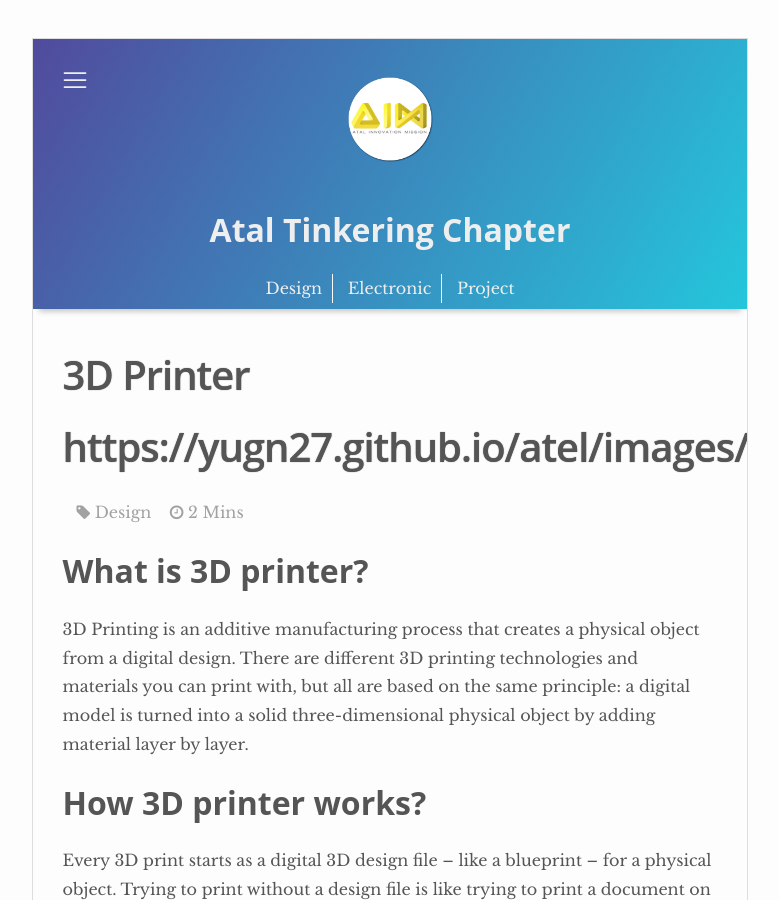
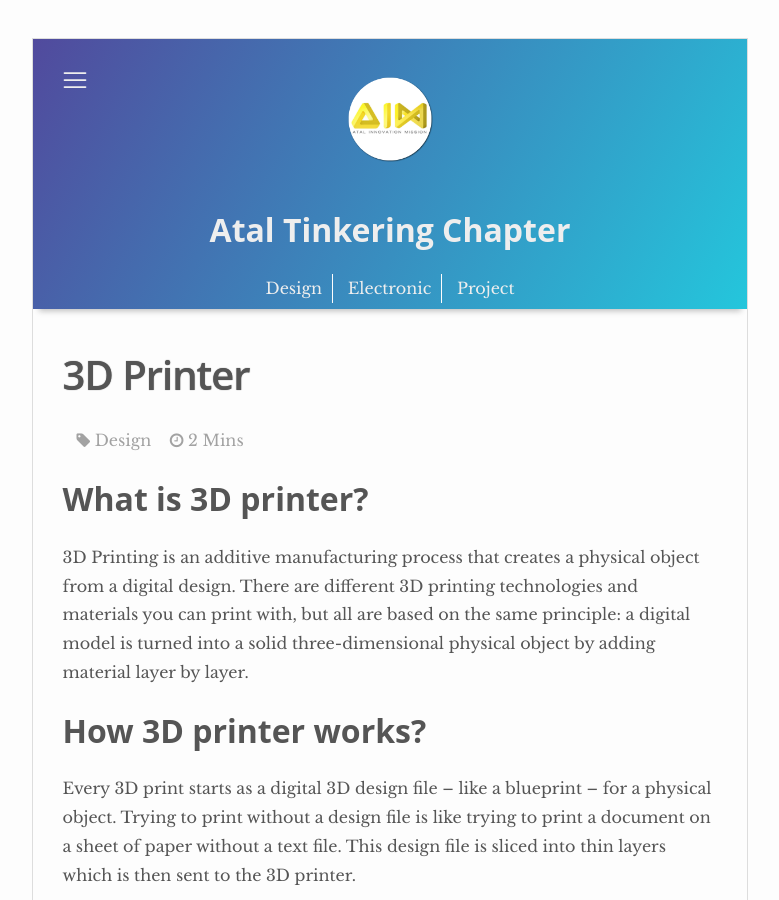
Before and after one commit to yugn27/atel, a Jekyll site: the page built from _posts/2017-02-01-3D-Printer.markdown, in a window 1280 px wide and 900 px high. Shown: the whole window, without its empty margins (250-1029 px from the left). Built offline with Jekyll 4.4.1, drawn with Linux system fonts in a browser that asks for light colours; nearby versions of some CDN libraries; comment, search, counter and statistics services are not loaded; part of the change alters nothing that is shown.

Commit message:
Update 2017-02-01-3D-Printer.markdown

```diff
--- a/_posts/2017-02-01-3D-Printer.markdown
+++ b/_posts/2017-02-01-3D-Printer.markdown
@@ -1,7 +1,8 @@
 ---
 layout: post
-title:  "3D Printer https://yugn27.github.io/atel/images/design/2/01.jpg"
-description: 3D Printer https://yugn27.github.io/atel/images/design/2/01.jpg
+title:  "3D Printer"
+description: 3D Printer
+image: 'http://res.cloudinary.com/dm7h7e8xj/image/upload/c_scale,w_760/v1504807239/morpheus_xdzgg1.jpg'
 categories: design
 ---
 
```
